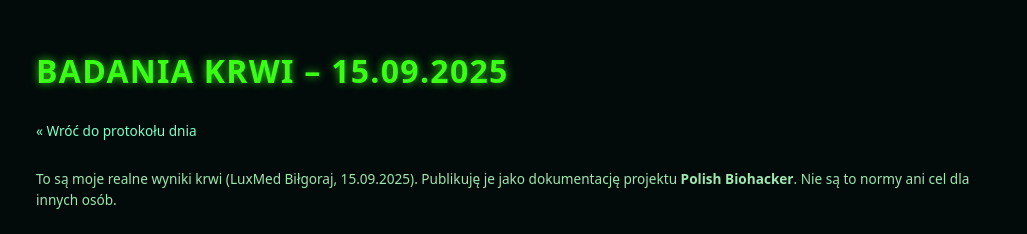
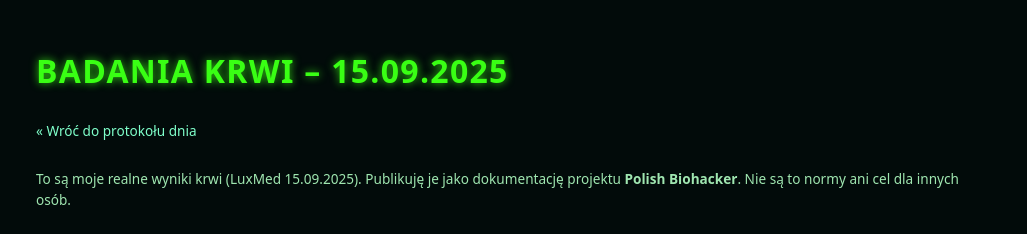
Before and after one commit to Buna2004/Protokol_dnia_longevity, a plain HTML site: page bloodwork.html in a window 1280 px wide. Shown: the top 234 px of the page, without its empty margins (124-1151 px from the left). Drawn offline with Linux system fonts and the light colour scheme.

Commit message:
Update bloodwork.html

```diff
--- a/bloodwork.html
+++ b/bloodwork.html
@@ -79,7 +79,7 @@
       <a href="index.html">&laquo; Wróć do protokołu dnia</a>
     </nav>
     <p class="note">
-      To są moje realne wyniki krwi (LuxMed Biłgoraj, 15.09.2025). Publikuję je jako
+      To są moje realne wyniki krwi (LuxMed 15.09.2025). Publikuję je jako
       dokumentację projektu <strong>Polish Biohacker</strong>. Nie są to normy ani cel dla innych osób.
     </p>
 
```
